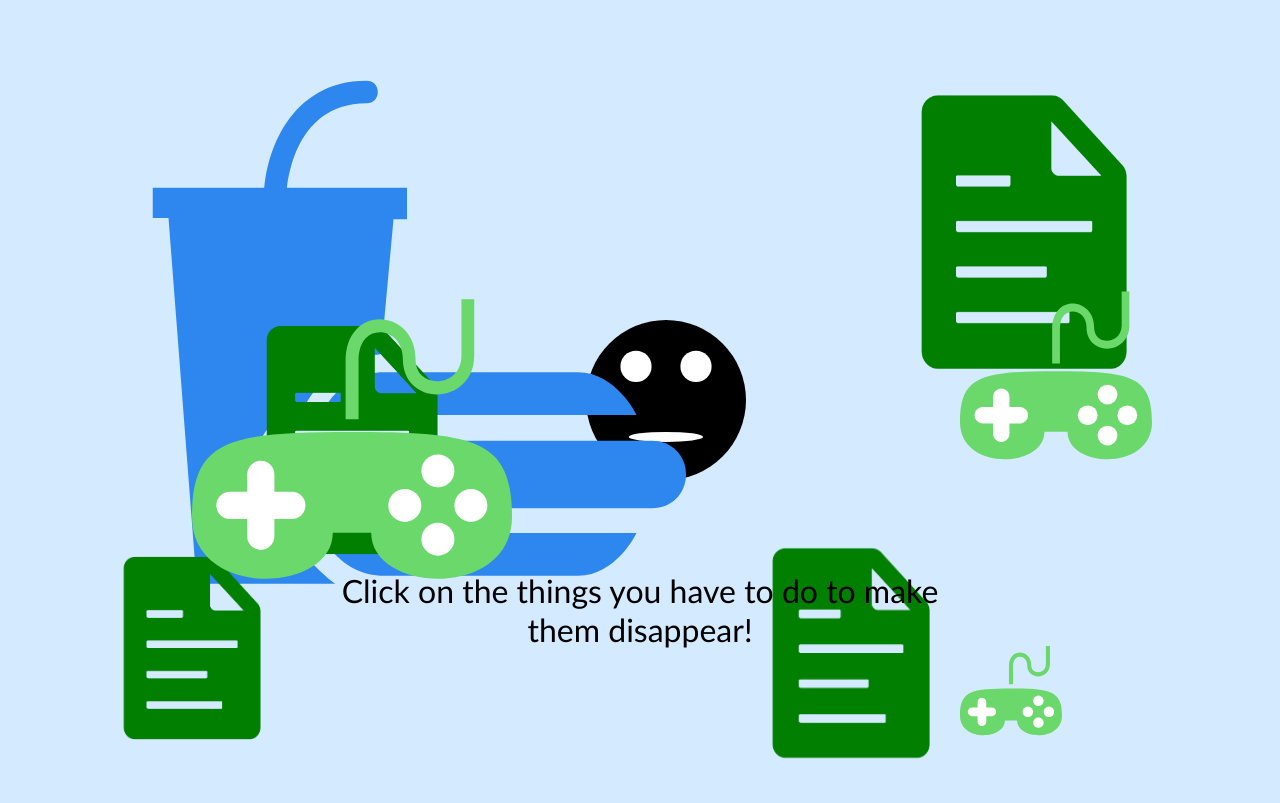
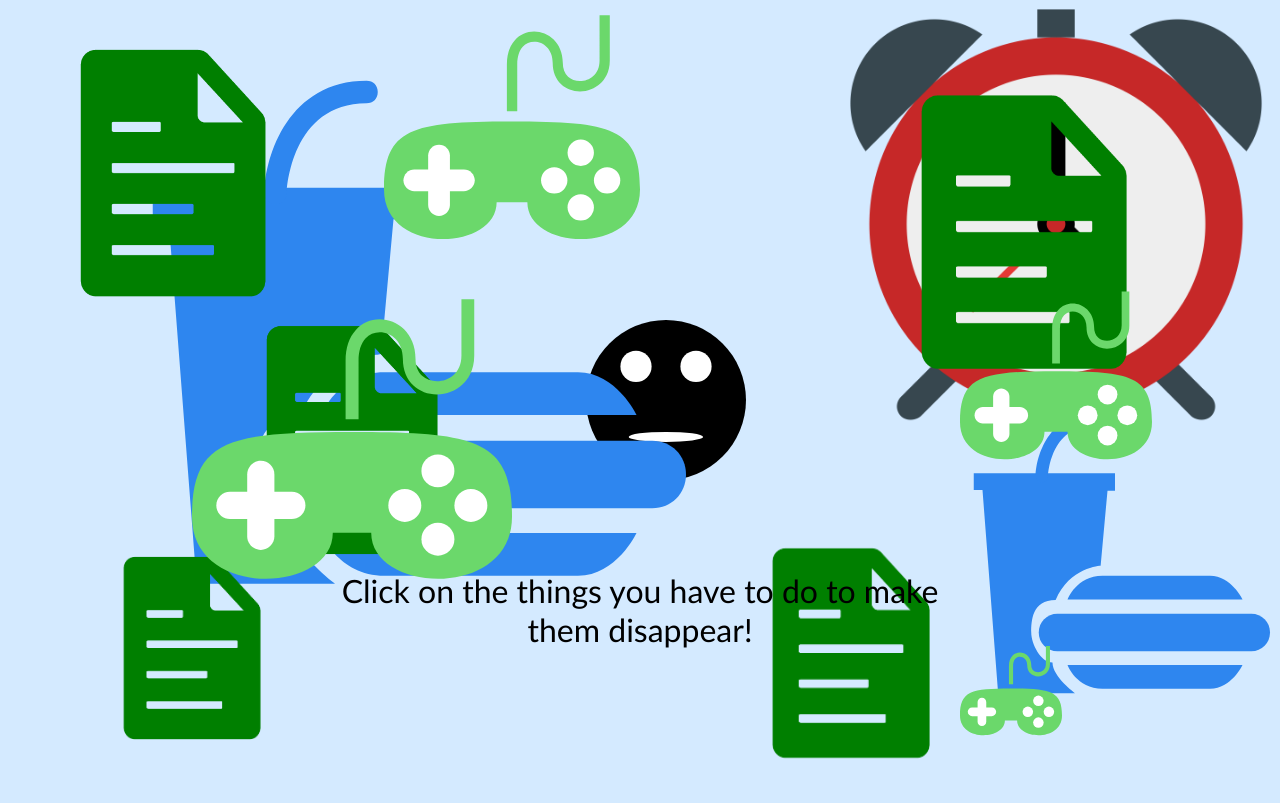
Before and after one commit to MarkCookGoogle/dart450, a plain HTML site: page exercices/exercice02/index.html in a window 1280 px wide. Drawn offline with nearby package versions, Linux system fonts and the light colour scheme.

Commit message:
exercice 2 - updated
adding random to exercice 2

```diff
--- a/exercices/exercice02/css/style.css
+++ b/exercices/exercice02/css/style.css
@@ -6,6 +6,7 @@ html, body{
 
 body{
 	background-color: #D4EAFF;
+	user-select: none;
 }
 
 #me{
--- a/exercices/exercice02/js/script.js
+++ b/exercices/exercice02/js/script.js
@@ -2,22 +2,57 @@ $(document).ready(function () {
   // All our code goes in here!
 
 
+  setInterval(function () {
+       var randomNumber = 1 + Math.floor(Math.random() * 16);
 
+       if ($(".visible").length == 16) return;
 
-  setInterval(function () {
-    var randomNumber = 1 + Math.floor(Math.random() * 16);
-    $('#element'+randomNumber).not('visible').show().addClass('visible');
+  	while( $('#element'+randomNumber).hasClass('visible') ) {
+  		 var randomNumber = 1 + Math.floor(Math.random() * 16);
+  	}
+
+    $('#element'+randomNumber).show().addClass('visible');
   },400);
 
-  $('.elements').on('click',function () {
+  $('.elements').on('mousedown',function () {
     $(this).removeClass('visible');
     $(this).hide();
+  });
   });
 
 
 
 
+ //   setInterval(function () {
+
+ //   	$.fn.random = function(){
+ //   		console.log(this.eq(Math.floor(Math.random() * this.length)));
+ //   		return this.eq(Math.floor(Math.random() * this.length));
+ //   	}
+
+
+ //   	$('.elements').not('.visible').random().addClass('visible')
+
+
+ //  $('.elements').on('mousedown',function () {
+ //    $(this).removeClass('visible');
+ //    $(this).hide();
+ //  });
+
+	// });
 
 
 
-});
+
+// setInterval(function () {
+// $('.elements').not('.visible').first().addClass('visible')
+// console.log()
+//  },400);
+
+
+//   $('.elements').on('mousedown',function () {
+//     $(this).removeClass('visible');
+//     $(this).hide();
+
+//   });
+//   })
```
Also changed, not shown: exercices/exercice02/js/script_before.js (added, +23 -0 lines).
